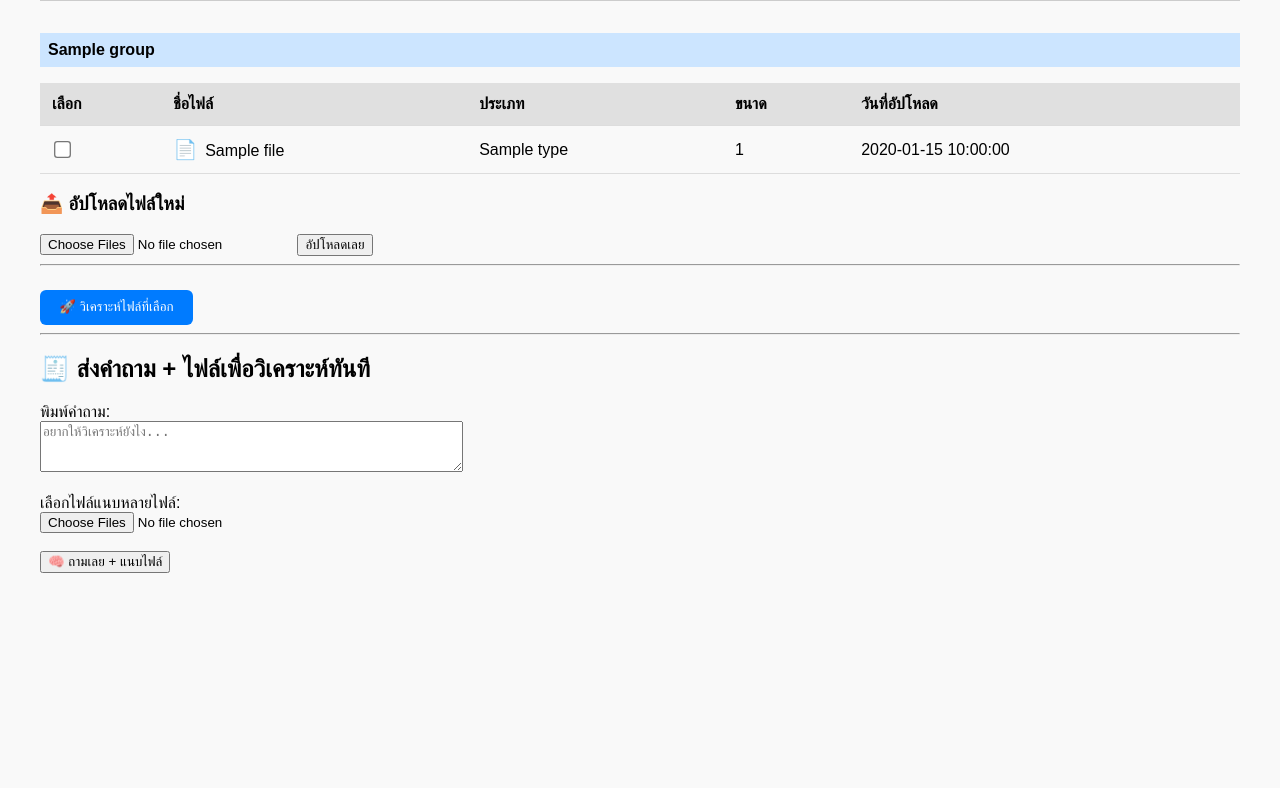
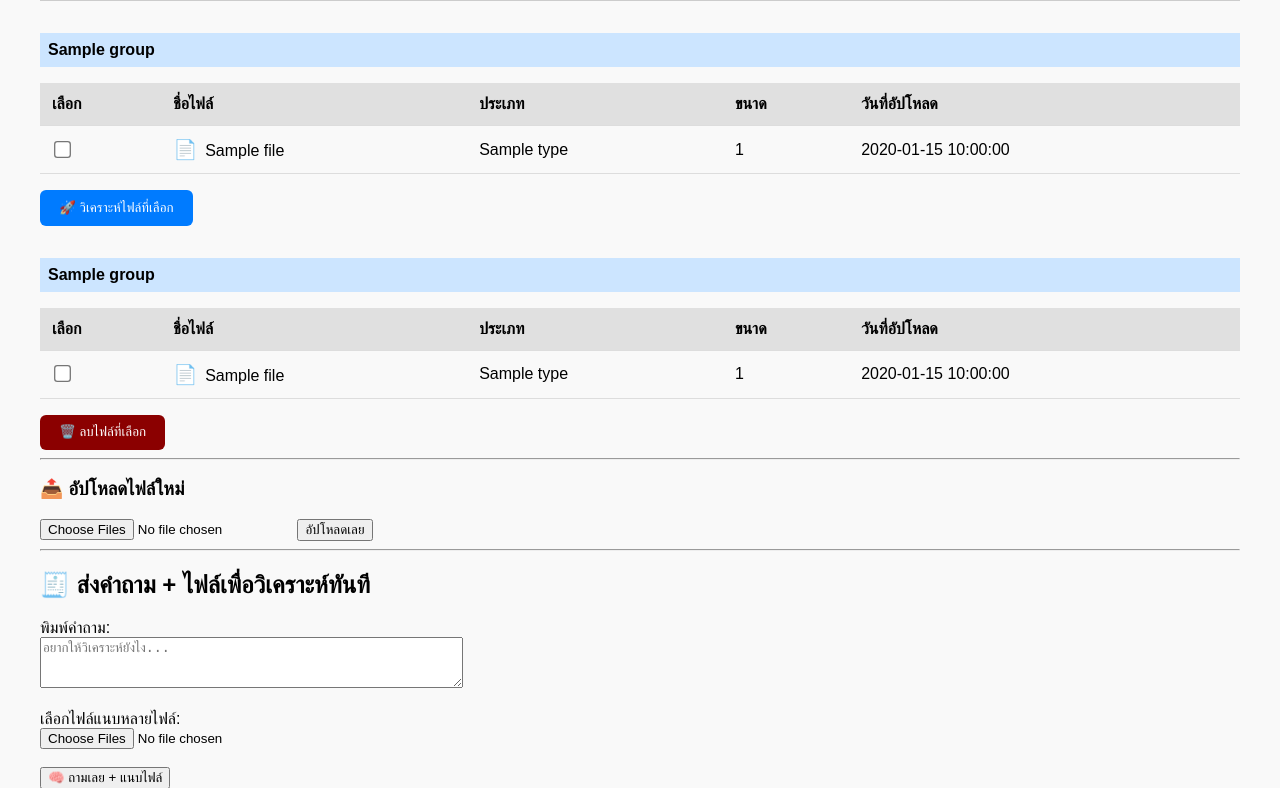
Before and after one commit to thammarongsak/waibon, a Flask app: template templates/upload_panel.html in a window 1280 px wide. Shown: the part 239-1027 px from the top of the page. Before the commit the page ends 812 px from the top, so only its background shows below. Run offline with Flask 3, Linux system fonts and the light colour scheme; the template is opened without the code that fills it: most values are stand-ins (such as "Sample title", 1, 10 or a date in 2020).

Commit message:
Update upload_panel.html

```diff
--- a/templates/upload_panel.html
+++ b/templates/upload_panel.html
@@ -31,6 +31,7 @@
   </div>
 {% endif %}
 
+ <!-- 🔍 วิเคราะห์ไฟล์ที่เลือก -->
     <form method="POST" action="/analyze_selected">
         {% for group, files in grouped_files.items() %}
             <div class="group-header">{{ group }}</div>
@@ -54,15 +55,44 @@
             </table>
         {% endfor %}
 
-    <h3>📤 อัปโหลดไฟล์ใหม่</h3>
+        <button type="submit" class="btn">🚀 วิเคราะห์ไฟล์ที่เลือก</button>
+    </form>
+    <!-- 🗑️ ลบไฟล์ที่เลือก -->
+    <form method="POST" action="/delete_selected" onsubmit="return confirm('ยืนยันลบไฟล์ที่เลือก?');">
+        {% for group, files in grouped_files.items() %}
+            <div class="group-header">{{ group }}</div>
+            <table>
+                <tr>
+                    <th>เลือก</th>
+                    <th>ชื่อไฟล์</th>
+                    <th>ประเภท</th>
+                    <th>ขนาด</th>
+                    <th>วันที่อัปโหลด</th>
+                </tr>
+                {% for file in files %}
+                <tr>
+                    <td><input type="checkbox" name="delete_files" value="{{ file.name }}"></td>
+                    <td><span class="file-icon">📄</span>{{ file.name }}</td>
+                    <td>{{ file.type }}</td>
+                    <td>{{ file.size }}</td>
+                    <td>{{ file.date }}</td>
+                </tr>
+                {% endfor %}
+            </table>
+        {% endfor %}
+        <button type="submit" class="btn" style="background-color: darkred;">🗑️ ลบไฟล์ที่เลือก</button>
+    </form>
+
+    <hr>
+
+    <!-- 📤 อัปโหลดไฟล์ใหม่ -->
     <form method="POST" action="/upload_file" enctype="multipart/form-data">
+        <h3>📤 อัปโหลดไฟล์ใหม่</h3>
         <input type="file" name="newfile" multiple required>
         <button type="submit">อัปโหลดเลย</button>
     </form>
-    <hr>
 
-        <button type="submit" class="btn">🚀 วิเคราะห์ไฟล์ที่เลือก</button>
-    </form>
+
 <hr>
 <h2>🧾 ส่งคำถาม + ไฟล์เพื่อวิเคราะห์ทันที</h2>
 
```
